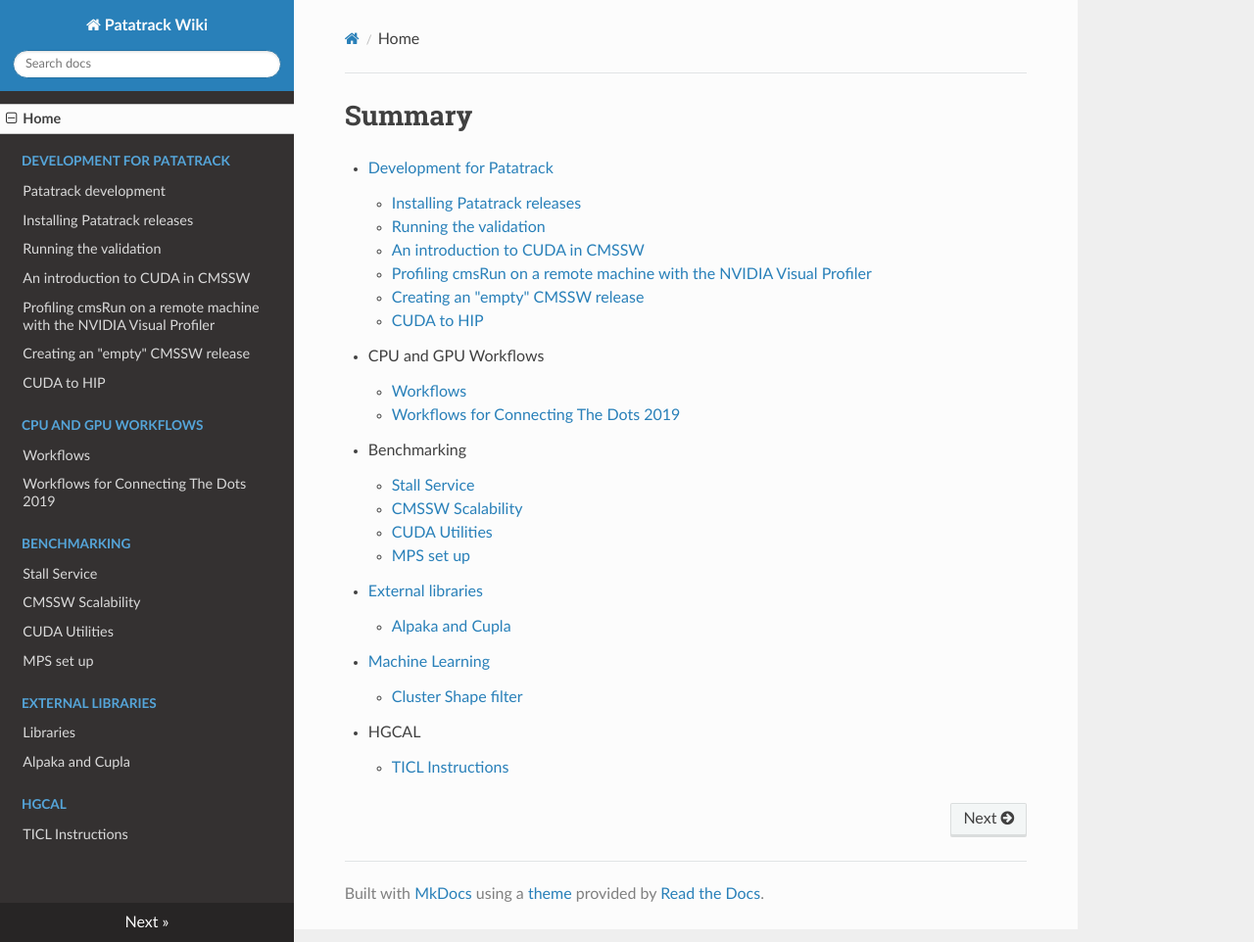
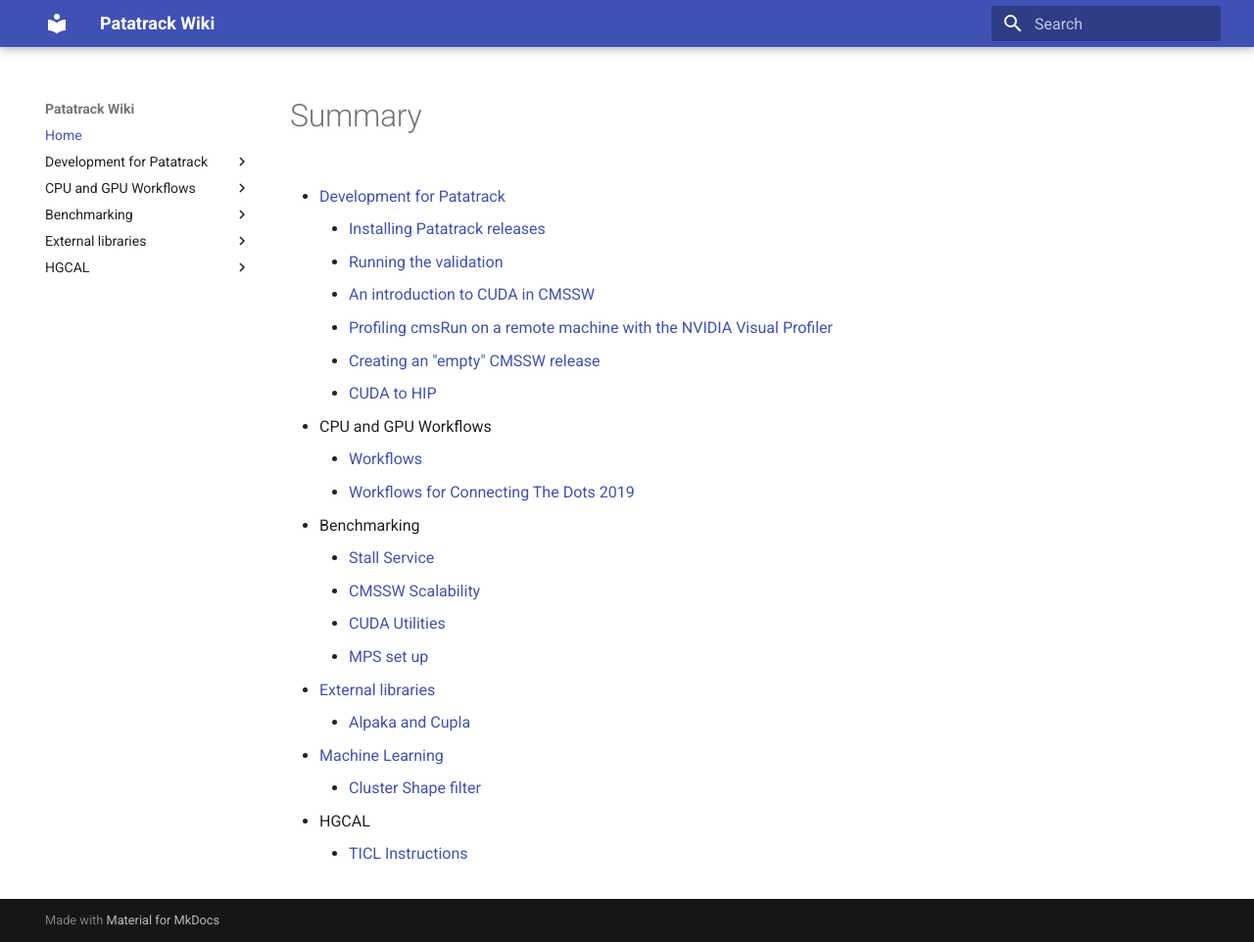
Before and after one commit to cms-patatrack/patatrack-website, an MkDocs documentation site: the page built from wiki/index.md, in a window 1280 px wide and 962 px high. Shown: the whole window at 98% size. Built offline with MkDocs 1.6.1 and Material for MkDocs 9.7.7, drawn with Linux system fonts in a browser that asks for light colours; nearby versions of some CDN libraries.

```diff
--- a/mkdocs.yml
+++ b/mkdocs.yml
@@ -1,6 +1,12 @@
 site_name: Patatrack Wiki
-theme: readthedocs
-
+theme:
+    name: material
+    highlightjs: true
+    hljs_languages:
+        - C++
+        - python
+        - bash
+        - CUDA
 site_dir: public/wiki
 docs_dir: wiki
 
@@ -12,6 +18,7 @@ extra_javascript:
 markdown_extensions:
     - pymdownx.arithmatex
     - admonition
+    - codehilite
 
 nav:
     - Home: index.md
```
